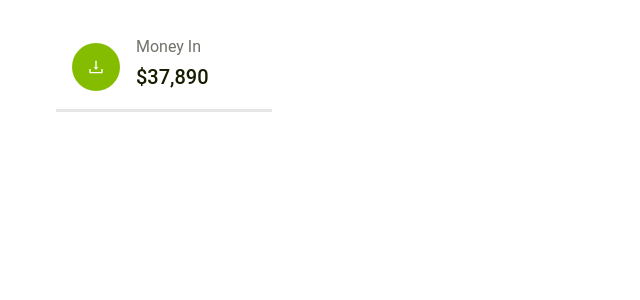
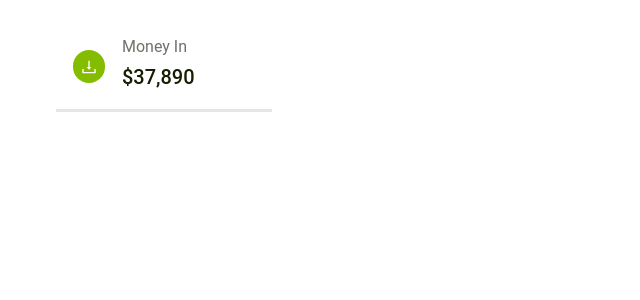
Before and after one commit to c-kiplimo/statement_ui, a Next.js app: page /statement/dev in a window 1280 px wide. Shown: the top 300 px of the page, without its empty margins (0-640 px from the left). Built offline with nearby package versions, Linux system fonts and the light colour scheme.

Commit message:
Refactored cashFlow widget

```diff
--- a/src/app/statement/dev/page.tsx
+++ b/src/app/statement/dev/page.tsx
@@ -1,5 +1,5 @@
 "use client";
-import React, { Fragment, useState } from "react";
+import React, { Fragment } from "react";
 import withContainer from "../../../components/molecules/shared/statement-core/statement.container.hoc";
 import CashFlow from "@/src/components/widgets/cashFlow/cashFlow";
 import { DownloadOutlined } from "@ant-design/icons";
@@ -19,15 +19,13 @@ const Dev = () => {
             <CashFlow.Icon
               icon={
                 <DownloadOutlined
-                  size={32}
+                  size={16}
                   style={{
                     color: "white",
-                    backgroundColor: "#84BD00",
-                    padding: "8px",
-                    borderRadius: "50%",
                   }}
                 />
               }
+              iconStyle={{ backgroundColor: " var(--brand-brand-primary)" }}
             />
           }
           title="Money In"
@@ -35,7 +33,6 @@ const Dev = () => {
           borderColor="var(--brand-brand-primary)"
         ></CashFlow>
       </div>
-
     </Fragment>
   );
 };
--- a/src/components/widgets/cashFlow/cashFlow.module.css
+++ b/src/components/widgets/cashFlow/cashFlow.module.css
@@ -11,10 +11,14 @@
 
 .icon {
   display: flex;
+  flex-direction: row;
+  justify-content: center;
   align-items: center;
   padding: 8px;
-  gap: 8px;
-  background-color: var(--brand-brand-primary);
+  gap: 10px;
+  width: 34px;
+  height: 33px;
+  border-radius: 21px;
 }
 
 .info {
@@ -40,46 +44,3 @@
   width: 72px;
   height: 32px;
 }
-.container {
-  display: flex;
-  align-items: center;
-  padding: 0px 32px 16px 16px;
-  gap: 16px;
-  border-bottom: 3px solid var(--grey);
-  margin: 0 auto;
-  width: 216px;
-  height: 72px;
-}
-
-.icon {
-  display: flex;
-  align-items: center;
-  padding: 8px;
-  gap: 8px;
-  background-color: var(--brand-brand-primary);
-  border-radius: 50%;
-}
-
-.info {
-  display: flex;
-  flex-direction: column;
-  align-items: flex-start;
-  gap: 4px;
-  width: 116px;
-  height: 60px;
-}
-
-.title {
-  display: flex;
-  align-items: flex-start;
-  gap: 8px;
-  height: 24px;
-}
-
-.description {
-  display: flex;
-  align-items: flex-start;
-  gap: 8px;
-  width: 72px;
-  height: 32px;
-}
--- a/src/components/widgets/cashFlow/cashFlow.tsx
+++ b/src/components/widgets/cashFlow/cashFlow.tsx
@@ -26,9 +26,9 @@ function CashFlow(props: CashFlowProps) {
       onClick={handleClick}
       style={{ borderColor: selectedValue ? props.borderColor : "var(--grey)" }}
     >
-      <div className={styles.icon}>
+
         <CashFlow.Icon icon={props.icon} iconStyle={{ color: "white" }} />
-      </div>
+
       <CashFlow.Info
         title={props.title}
         titleStyle={{ fontWeight: "400", fontSize: "16px", color: "#6F7269" }}
@@ -50,7 +50,11 @@ type CashFlowIconProps = {
   iconStyle?: CSSProperties;
 };
 CashFlow.Icon = (props: CashFlowIconProps) => {
-  return <ImageIcon icon={props.icon} iconStyle={props.iconStyle} />;
+  return (
+    <div className={styles.icon} style={props.iconStyle}>
+      {props.icon}
+    </div>
+  );
 };
 
 type CashFlowInfoProps = {
```
